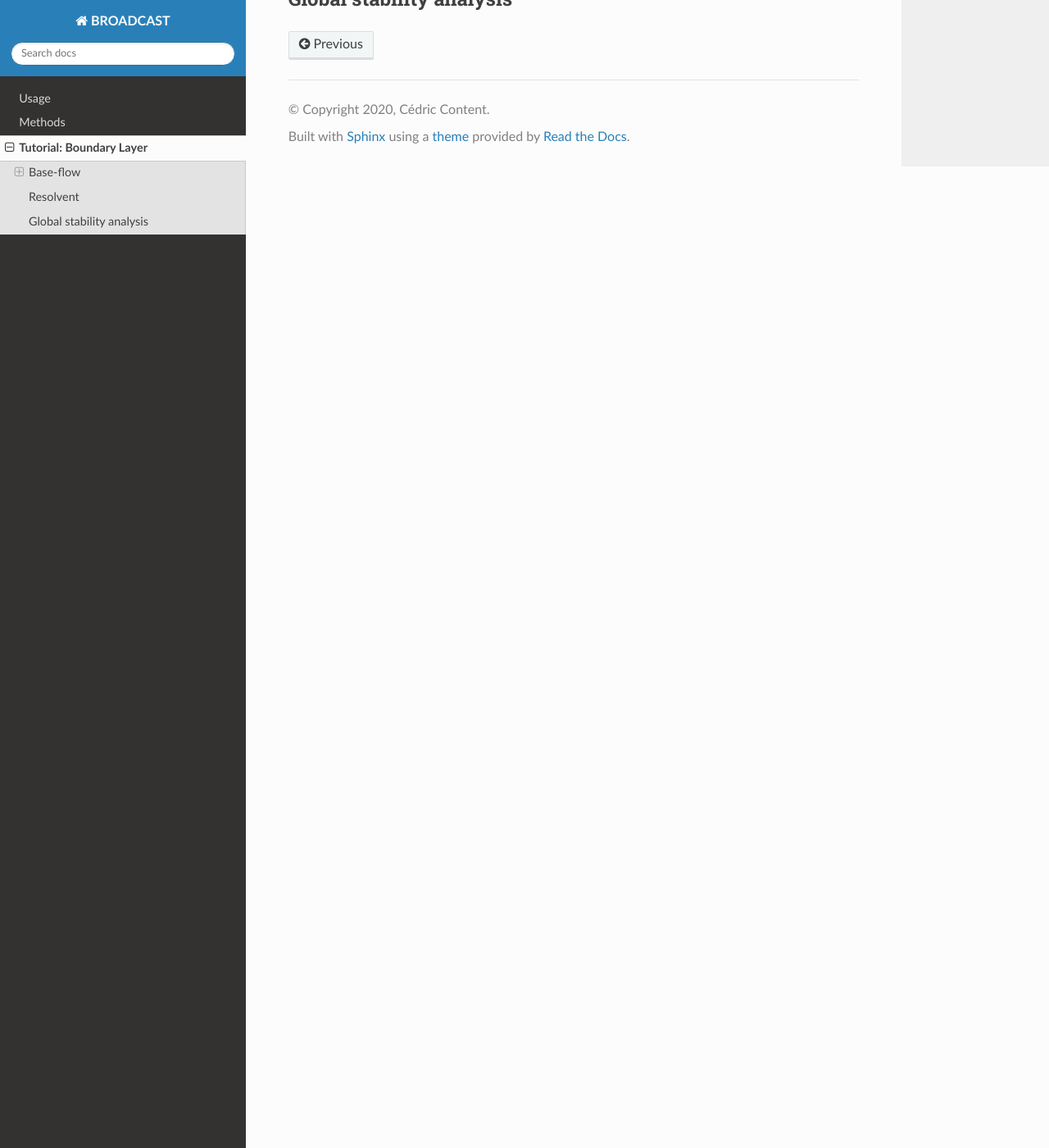
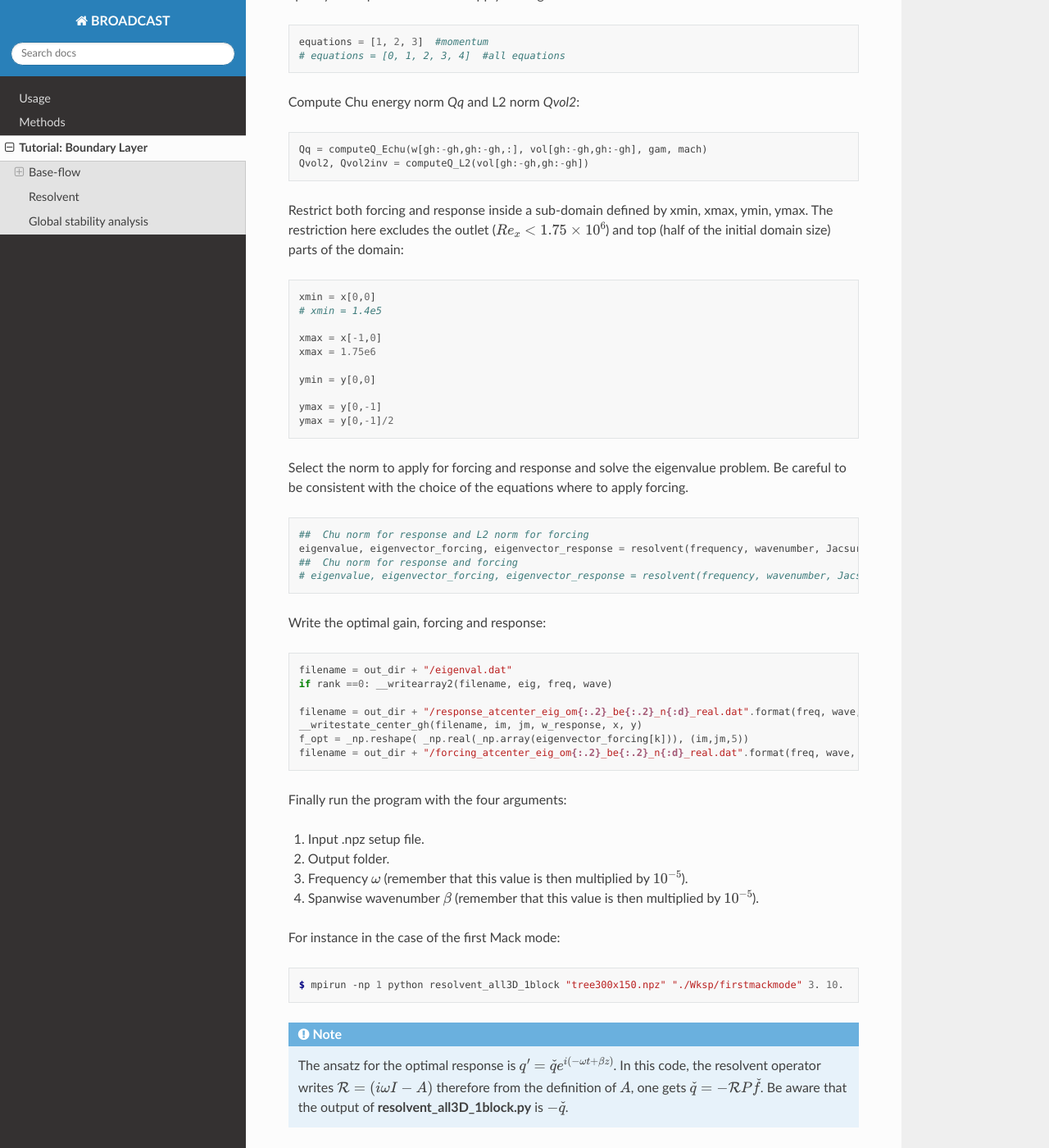
Before and after one commit to apoulain22/TutorialDoc, a Sphinx documentation site: the page built from docs/source/tutorialbl.rst, in a window 1280 px wide and 1400 px high, scrolled down 6521 px. Shown: the whole window at 82% size. Built offline with Sphinx 7.4.7 and the Read the Docs theme 2.0.0, drawn with Linux system fonts in a browser that asks for light colours; some of the changed text lies outside the part shown.

Commit message:
update doc

```diff
--- a/docs/source/tutorialbl.rst
+++ b/docs/source/tutorialbl.rst
@@ -288,9 +288,72 @@ Resolvent
 
 To compute the resolvent analysis of a boundary layer, go to the file **resolvent_all3D_1block.py**.
 
+Specify the equations where to apply forcing:
 
+.. code-block:: python
 
+   equations = [1, 2, 3]  #momentum
+   # equations = [0, 1, 2, 3, 4]  #all equations
 
+Compute Chu energy norm *Qq* and L2 norm *Qvol2*:
+
+.. code-block:: python
+
+   Qq = computeQ_Echu(w[gh:-gh,gh:-gh,:], vol[gh:-gh,gh:-gh], gam, mach)
+   Qvol2, Qvol2inv = computeQ_L2(vol[gh:-gh,gh:-gh])
+
+Restrict both forcing and response inside a sub-domain defined by xmin, xmax, ymin, ymax. The restriction here excludes the outlet (:math:`Re_x < 1.75 \times 10^6`) and top (half of the initial domain size) parts of the domain:
+
+.. code-block:: python
+
+   xmin = x[0,0]
+   # xmin = 1.4e5
+
+   xmax = x[-1,0]
+   xmax = 1.75e6
+
+   ymin = y[0,0]
+
+   ymax = y[0,-1]
+   ymax = y[0,-1]/2
+
+Select the norm to apply for forcing and response and solve the eigenvalue problem. Be careful to be consistent with the choice of the equations where to apply forcing.
+
+.. code-block:: python
+
+   ##  Chu norm for response and L2 norm for forcing
+   eigenvalue, eigenvector_forcing, eigenvector_response = resolvent(frequency, wavenumber, Jacsurvol, Qq, Qvol2, Qvol2inv, P, Dz, Dzz)
+   ##  Chu norm for response and forcing
+   # eigenvalue, eigenvector_forcing, eigenvector_response = resolvent(frequency, wavenumber, Jacsurvol, Qq, Qq,    Qvol2inv, P, Dz, Dzz)
+
+Write the optimal gain, forcing and response:
+
+.. code-block:: python
+
+   filename = out_dir + "/eigenval.dat"
+   if rank ==0: __writearray2(filename, eig, freq, wave)
+
+   filename = out_dir + "/response_atcenter_eig_om{:.2}_be{:.2}_n{:d}_real.dat".format(freq, wave, k)
+   __writestate_center_gh(filename, im, jm, w_response, x, y)
+   f_opt = _np.reshape( _np.real(_np.array(eigenvector_forcing[k])), (im,jm,5))
+   filename = out_dir + "/forcing_atcenter_eig_om{:.2}_be{:.2}_n{:d}_real.dat".format(freq, wave, k)
+
+Finally run the program with the four arguments:
+
+#. Input .npz setup file.
+#. Output folder.
+#. Frequency :math:`\omega` (remember that this value is then multiplied by :math:`10^{-5}`).
+#. Spanwise wavenumber :math:`\beta` (remember that this value is then multiplied by :math:`10^{-5}`).
+
+For instance in the case of the first Mack mode:
+
+.. code-block:: console
+
+   $ mpirun -np 1 python resolvent_all3D_1block "tree300x150.npz" "./Wksp/firstmackmode" 3. 10.
+
+.. note::
+
+   The ansatz for the optimal response is :math:`q'=\check{q}e^{i(-\omega t + \beta z)}`. In this code, the resolvent operator writes :math:`\mathcal{R}=(i\omega I - A)` therefore from the definition of :math:`A`, one gets :math:`\check{q}=-\mathcal{R}P\check{f}`. Be aware that the output of **resolvent_all3D_1block.py** is :math:`-\check{q}`.
 
 
 Global stability analysis
```
